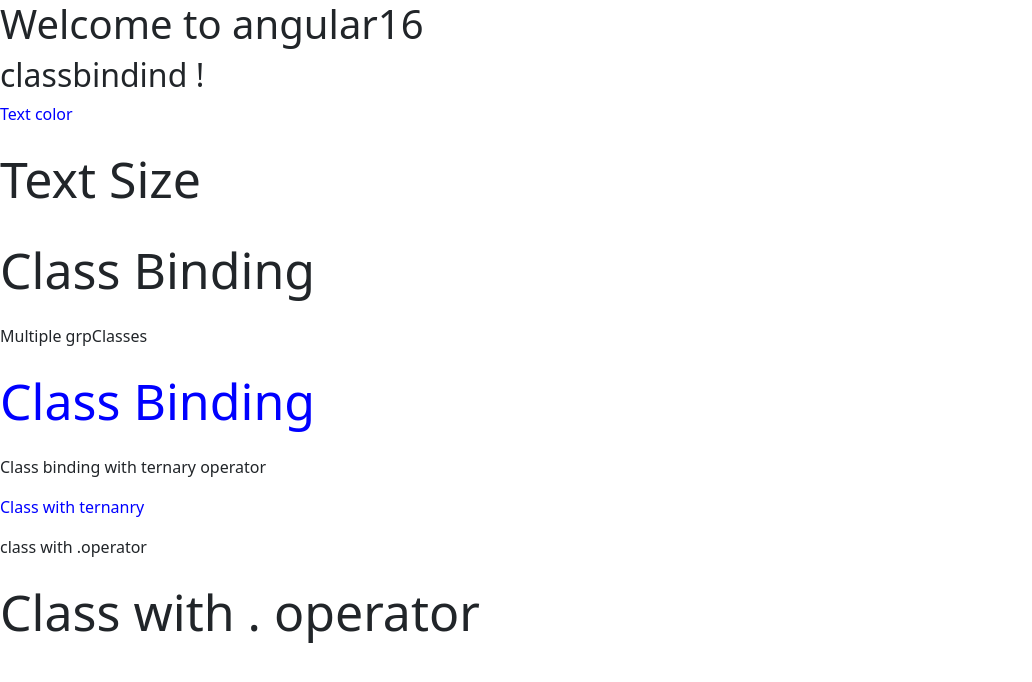
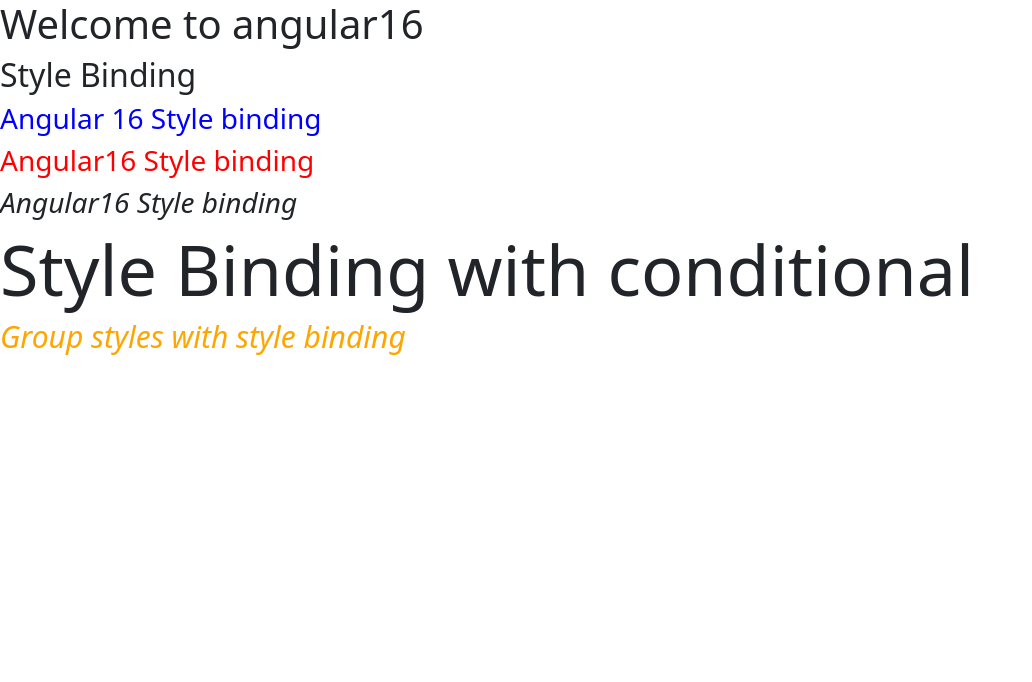
Before and after one commit to iamVenky7/Angular16, an Angular app: page / in a window 1280 px wide. Shown: the top 682 px of the page, without its empty margins (0-1032 px from the left). Built offline with nearby package versions, Linux system fonts and the light colour scheme.

Commit message:
Style Binding

```diff
--- a/src/app/app.component.html
+++ b/src/app/app.component.html
@@ -3,4 +3,5 @@
 <!-- <div app-home></div> -->
 <!-- <app-interpolation></app-interpolation>
 <app-prop-binding></app-prop-binding> -->
-<app-classbindind></app-classbindind>
+<!-- <app-classbindind></app-classbindind> -->
+<app-stylebinding></app-stylebinding>
--- a/src/app/app.module.ts
+++ b/src/app/app.module.ts
@@ -8,6 +8,7 @@ import { HomeComponent } from './components/home/home.component';
 import { InterpolationComponent } from './components/interpolation/interpolation.component';
 import { PropBindingComponent } from './components/prop-binding/prop-binding.component';
 import { ClassbindindComponent } from './components/classbindind/classbindind.component';
+import { StylebindingComponent } from './components/stylebinding/stylebinding.component';
 
 @NgModule({
   declarations: [
@@ -15,7 +16,8 @@ import { ClassbindindComponent } from './components/classbindind/classbindind.co
     HomeComponent,
     InterpolationComponent,
     PropBindingComponent,
-    ClassbindindComponent
+    ClassbindindComponent,
+    StylebindingComponent
   ],
   imports: [
     BrowserModule,
--- /dev/null
+++ b/src/app/components/stylebinding/stylebinding.component.html
@@ -0,0 +1,10 @@
+
+<h2>Style Binding</h2>
+<h3 [style.color]="myColor">Angular 16 Style binding</h3>
+
+<h3 [style.color]="'red'">Angular16 Style binding</h3>
+<h3 [style.fontStyle]="'italic'">Angular16 Style binding</h3>
+
+<h3 [style.fontSize]="isReq ? '70px':'20px'">Style Binding with conditional</h3>
+
+<h4 [ngStyle]="grpStyles">Group styles with style binding</h4>
--- /dev/null
+++ b/src/app/components/stylebinding/stylebinding.component.ts
@@ -0,0 +1,17 @@
+import { Component } from '@angular/core';
+
+@Component({
+  selector: 'app-stylebinding',
+  templateUrl: './stylebinding.component.html',
+  styleUrls: ['./stylebinding.component.css']
+})
+export class StylebindingComponent {
+  public myColor:string = 'blue';
+  public isReq:boolean = true;
+
+  public grpStyles = {
+    color:'orange',
+    fontStyle:'italic',
+    fontSize:'30px'
+  }
+}
```
Also changed, not shown: src/app/components/stylebinding/stylebinding.component.css (added), 1 other file (tests, documents, lock files or other folders).
